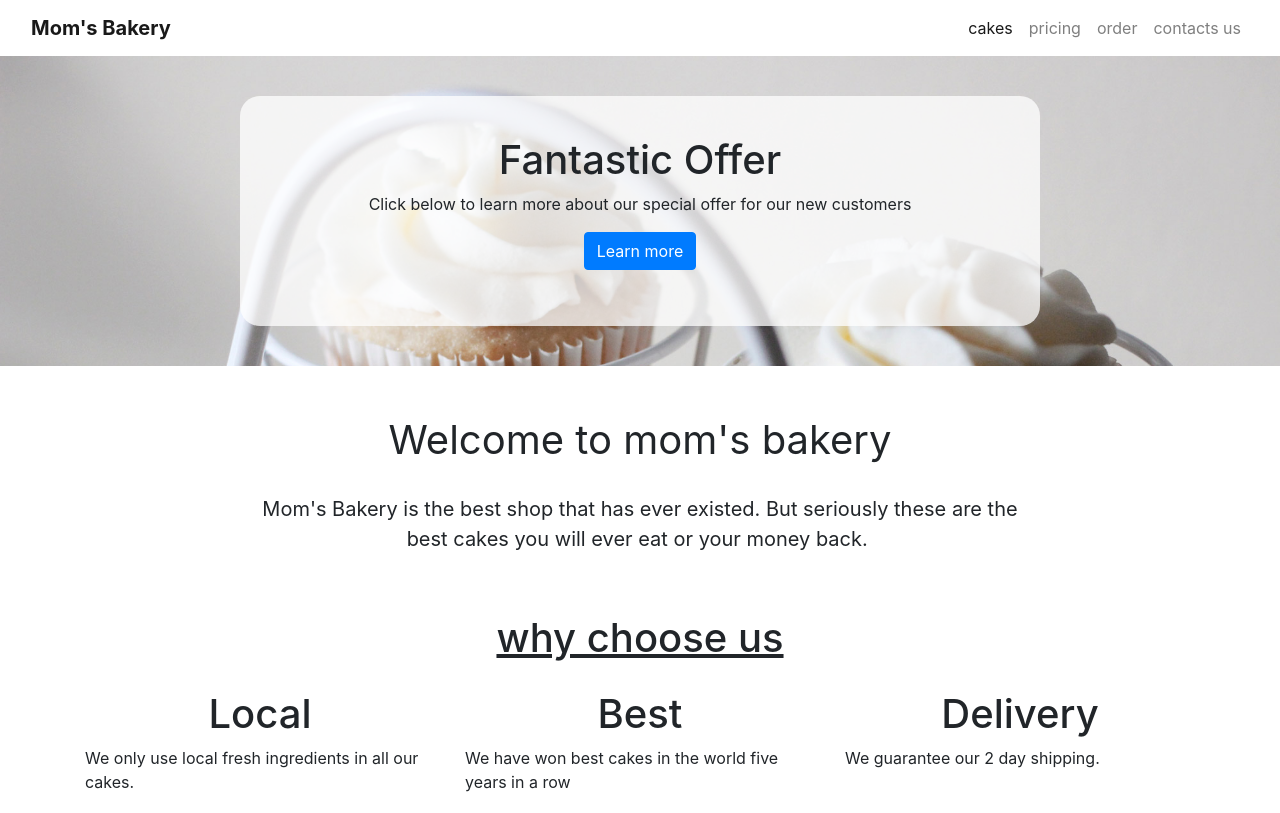
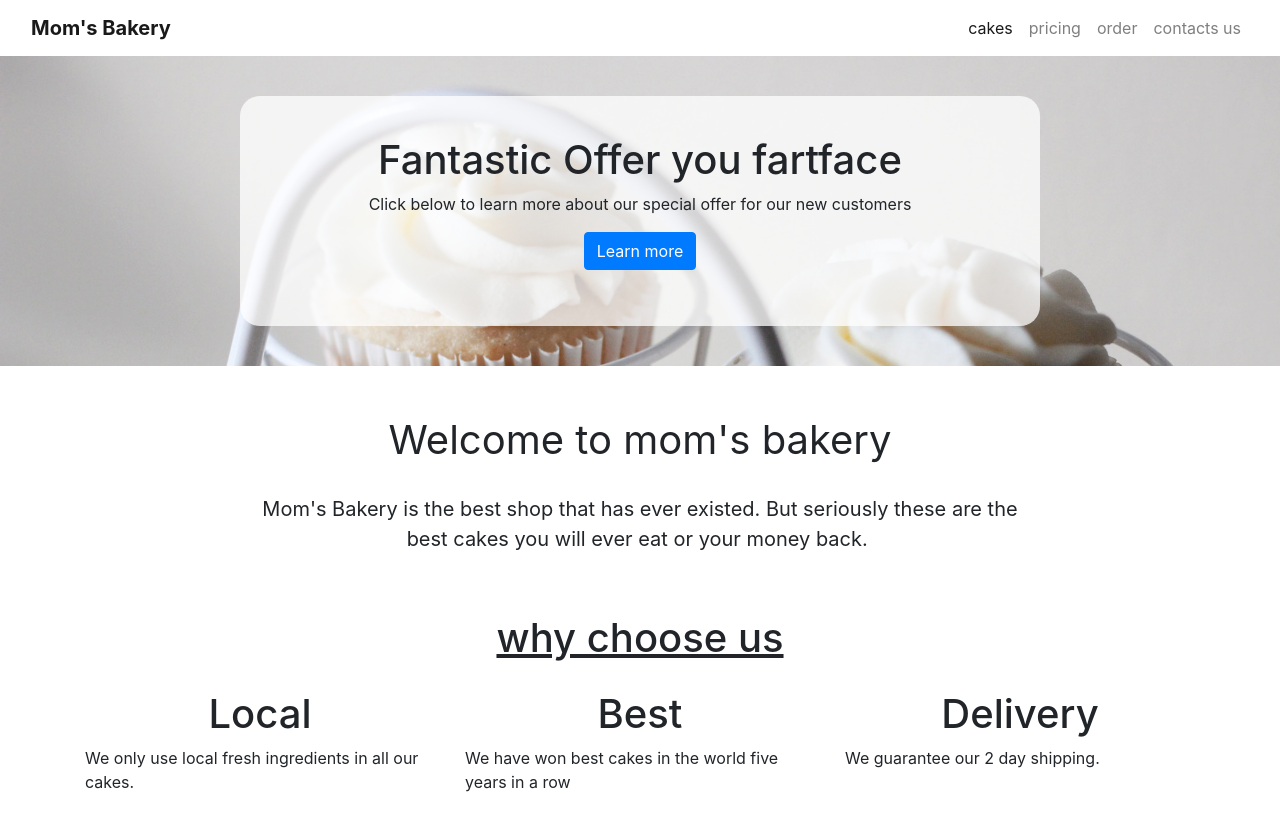
Before and after one commit to jmegan1/responsiveWS_w-lightbox, a plain HTML site: page index.html in a window 1280 px wide. Shown: the top 813 px of the page. Drawn offline with nearby package versions, Linux system fonts and the light colour scheme.

Commit message:
fartface add h1
fface add h

```diff
--- a/index.html
+++ b/index.html
@@ -29,7 +29,7 @@
     </nav>
     <div id="promo">
         <div class="jumbotron">
-            <h1>Fantastic Offer</h1>
+            <h1>Fantastic Offer you fartface</h1>
             <p>Click below to learn more about our special offer for our new customers</p>
             <p><a class="btn btn-primary" role="button" href="#">Learn more</a></p>
         </div>
```
